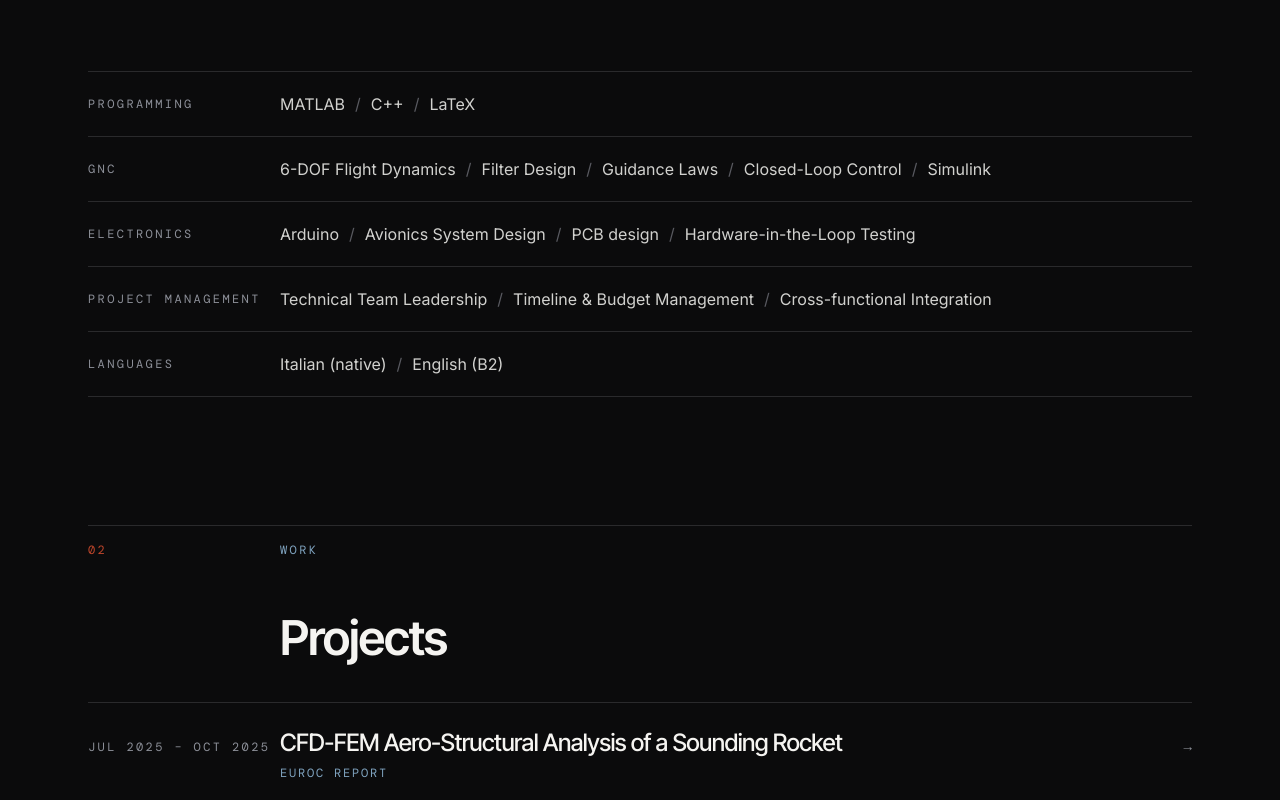
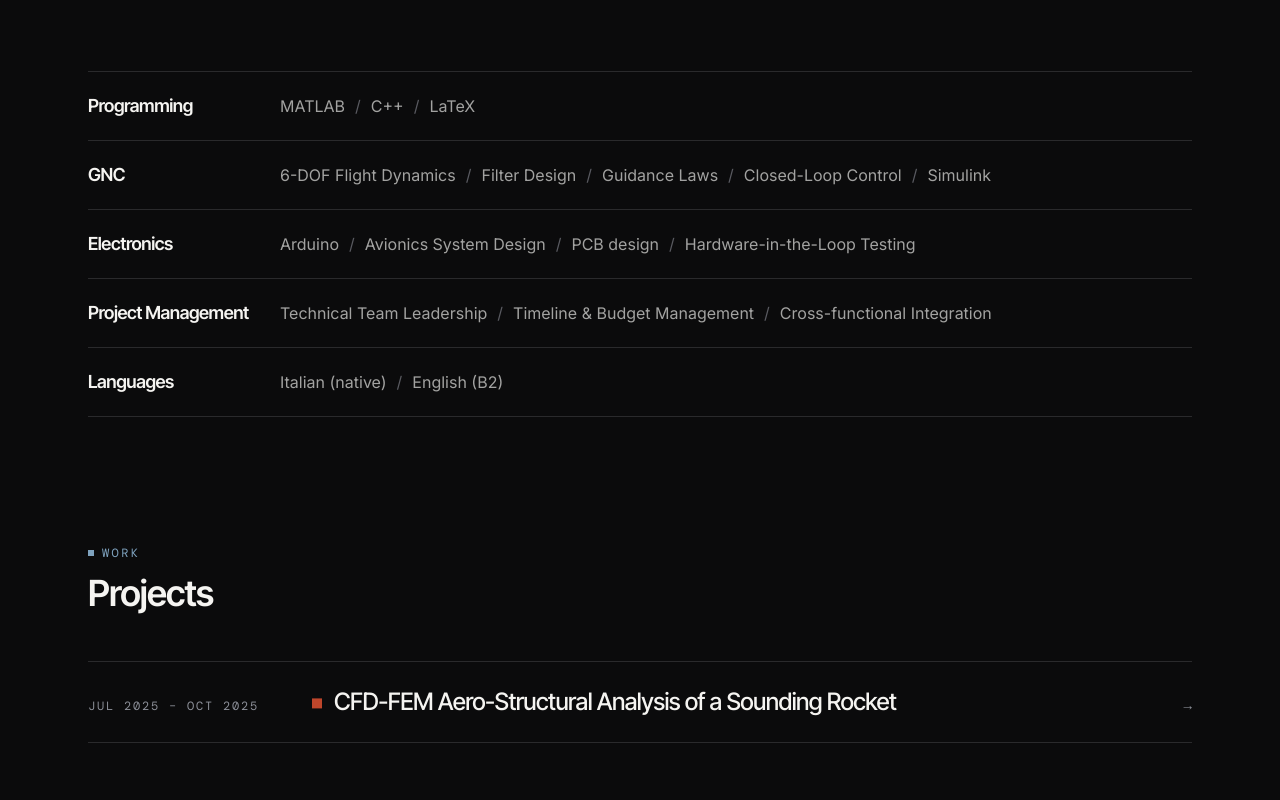
Before and after one commit to Lorenzo-Matti/Lorenzo-Matti.github.io, a SvelteKit app: page / in a window 1280 px wide. Shown: the part 1920-2720 px from the top of the page. Built offline with nearby package versions, Linux system fonts and the light colour scheme.

Commit message:
Restore original projects layout; stronger skill group titles
Co-Authored-By: Claude Opus 5.5 (1M context) <noreply@anthropic.com>
Claude-Session: https://claude.ai/code/session_012y2LqCXTLhJt4PvfKjg3HK

```diff
--- a/src/routes/+page.svelte
+++ b/src/routes/+page.svelte
@@ -6,9 +6,8 @@
 	import { formatPeriod, sortedProjects } from '#lib/projects.ts';
 	import { about, skills } from '#content/profile.ts';
 
-	// Every block below uses the same two columns: a 12rem label column and the text column.
-	const row = 'grid gap-2 md:grid-cols-[12rem_1fr] md:gap-0';
-	const label = 'font-mono text-xs tracking-[0.2em] text-muted uppercase';
+	// About and skills share two columns: a 12rem label column and the text column.
+	const row = 'grid gap-2 md:grid-cols-[12rem_1fr] md:items-baseline md:gap-0';
 </script>
 
 <Hero />
@@ -32,8 +31,8 @@
 	<dl class="mt-20 border-b border-border">
 		{#each skills as { group, items } (group)}
 			<div class="{row} border-t border-border py-5">
-				<dt class="{label} md:pt-1">{group}</dt>
-				<dd class="flex flex-wrap gap-y-1 text-fg/85">
+				<dt class="font-display text-lg font-semibold tracking-tight text-fg">{group}</dt>
+				<dd class="flex flex-wrap gap-y-1 text-fg/65 md:pt-0.5">
 					{#each items as item, i (item)}
 						<span>
 							{item}{#if i < items.length - 1}<span class="mx-2.5 text-muted/60" aria-hidden="true"
@@ -48,33 +47,37 @@
 </section>
 
 <section id="projects" class="mx-auto max-w-6xl scroll-mt-24 px-6 pb-24 md:pb-32">
-	<SectionHeading index="02" eyebrow="Work" title="Projects" />
+	<!-- Kept in the original style on request. -->
+	<p class="flex items-center gap-2 font-mono text-xs tracking-[0.2em] text-label uppercase">
+		<span class="size-1.5 bg-label" aria-hidden="true"></span>
+		Work
+	</p>
+	<h2 class="mt-3 font-display text-3xl font-semibold tracking-tight text-fg md:text-4xl">
+		Projects
+	</h2>
 
-	<ul class="mt-10 border-b border-border">
+	<ul class="mt-12 border-t border-border">
 		{#each sortedProjects as project (project.id)}
 			{@const period = formatPeriod(project)}
-			<li class="border-t border-border">
+			<li class="border-b border-border">
 				<a
 					href={resolve('/projects/[id]', { id: project.id })}
-					class="group grid gap-2 py-6 md:grid-cols-[12rem_1fr_auto] md:items-baseline md:gap-0"
+					class="group grid gap-2 py-6 md:grid-cols-[12rem_1fr_auto] md:items-baseline md:gap-8"
 				>
-					<span class={label}>
+					<span class="font-mono text-xs tracking-[0.15em] text-muted uppercase">
 						{period.start}{#if period.end}&nbsp;– {period.end}{/if}
 					</span>
-					<span>
+					<span class="flex items-baseline gap-3">
+						<span class="size-2.5 shrink-0 translate-y-[-0.1em] bg-accent" aria-hidden="true"
+						></span>
 						<span
-							class="block font-display text-xl font-medium tracking-tight text-balance text-fg transition-colors group-hover:text-accent-hover md:text-2xl"
+							class="font-display text-xl font-medium tracking-tight text-fg transition-colors group-hover:text-accent-hover md:text-2xl"
 						>
 							{project.title}
 						</span>
-						{#if project.label}
-							<span class="mt-1.5 block font-mono text-xs tracking-[0.15em] text-label uppercase">
-								{project.label}
-							</span>
-						{/if}
 					</span>
 					<span
-						class="hidden pl-8 font-mono text-sm text-muted transition-transform group-hover:translate-x-1 group-hover:text-fg md:block"
+						class="hidden font-mono text-sm text-muted transition-transform group-hover:translate-x-1 group-hover:text-fg md:block"
 						aria-hidden="true">→</span
 					>
 				</a>
--- a/src/routes/projects/[id]/+page.svelte
+++ b/src/routes/projects/[id]/+page.svelte
@@ -47,16 +47,9 @@
 				{project.title}
 			</h1>
 
-			<!-- Same type scale as the About section: a lead paragraph, then body text. -->
-			<div class="mt-8 space-y-6 md:max-w-[64ch]">
+			<div class="mt-8 space-y-5 text-lg leading-relaxed text-fg/85 md:text-xl">
 				{#each project.abstract as paragraph, i (i)}
-					<p
-						class={i === 0
-							? 'text-xl leading-relaxed text-fg md:text-2xl md:leading-snug'
-							: 'text-[1.0625rem] leading-[1.75] text-fg/70'}
-					>
-						<RichText text={paragraph} />
-					</p>
+					<p><RichText text={paragraph} /></p>
 				{/each}
 			</div>
 
@@ -66,9 +59,7 @@
 				>
 					{#each project.tools as tool, i (tool)}
 						<li>
-							{tool}{#if i < project.tools.length - 1}<span class="ml-3 text-muted/60" aria-hidden="true"
-									>/</span
-								>{/if}
+							{#if i > 0}<span class="mr-3 text-border" aria-hidden="true">/</span>{/if}{tool}
 						</li>
 					{/each}
 				</ul>
```
